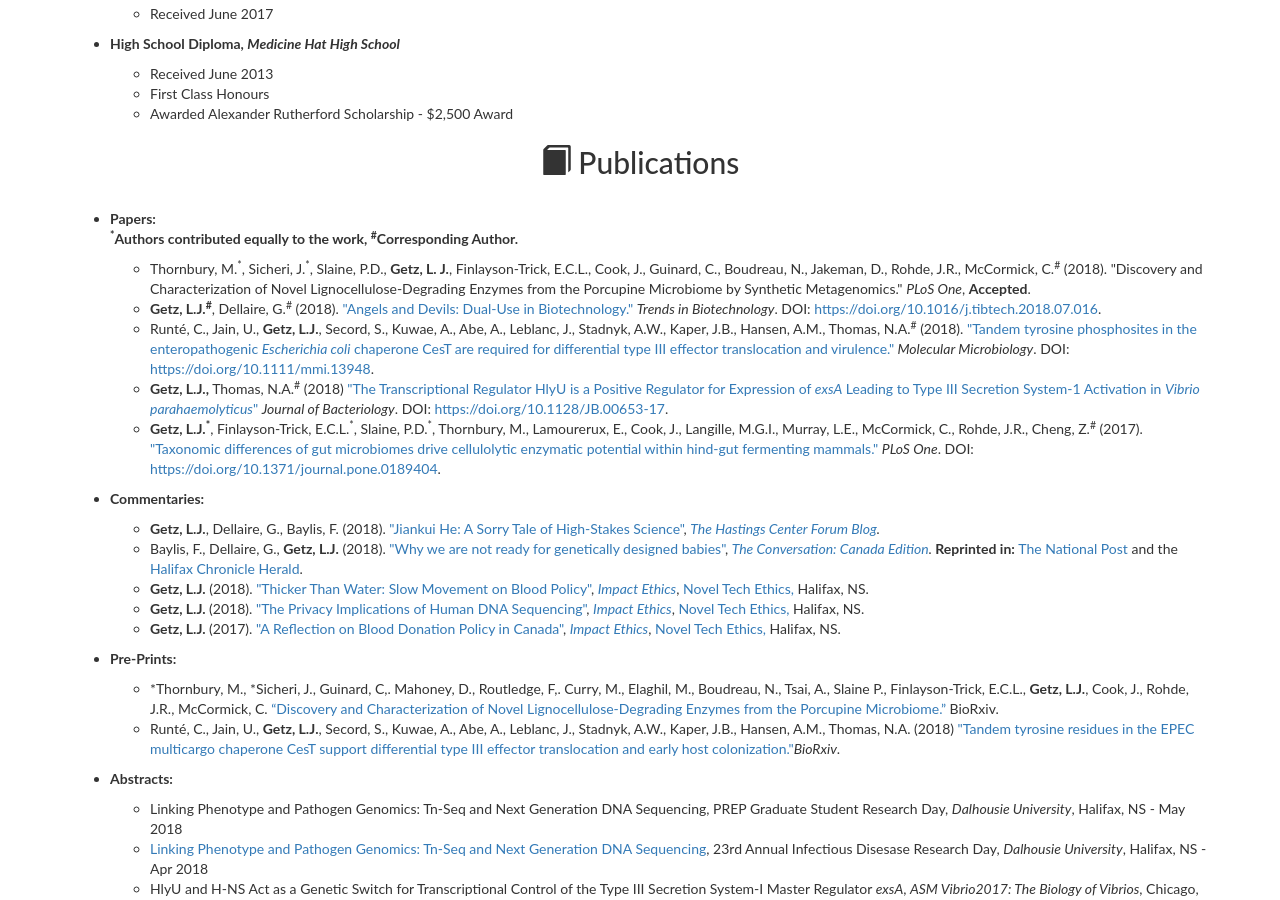
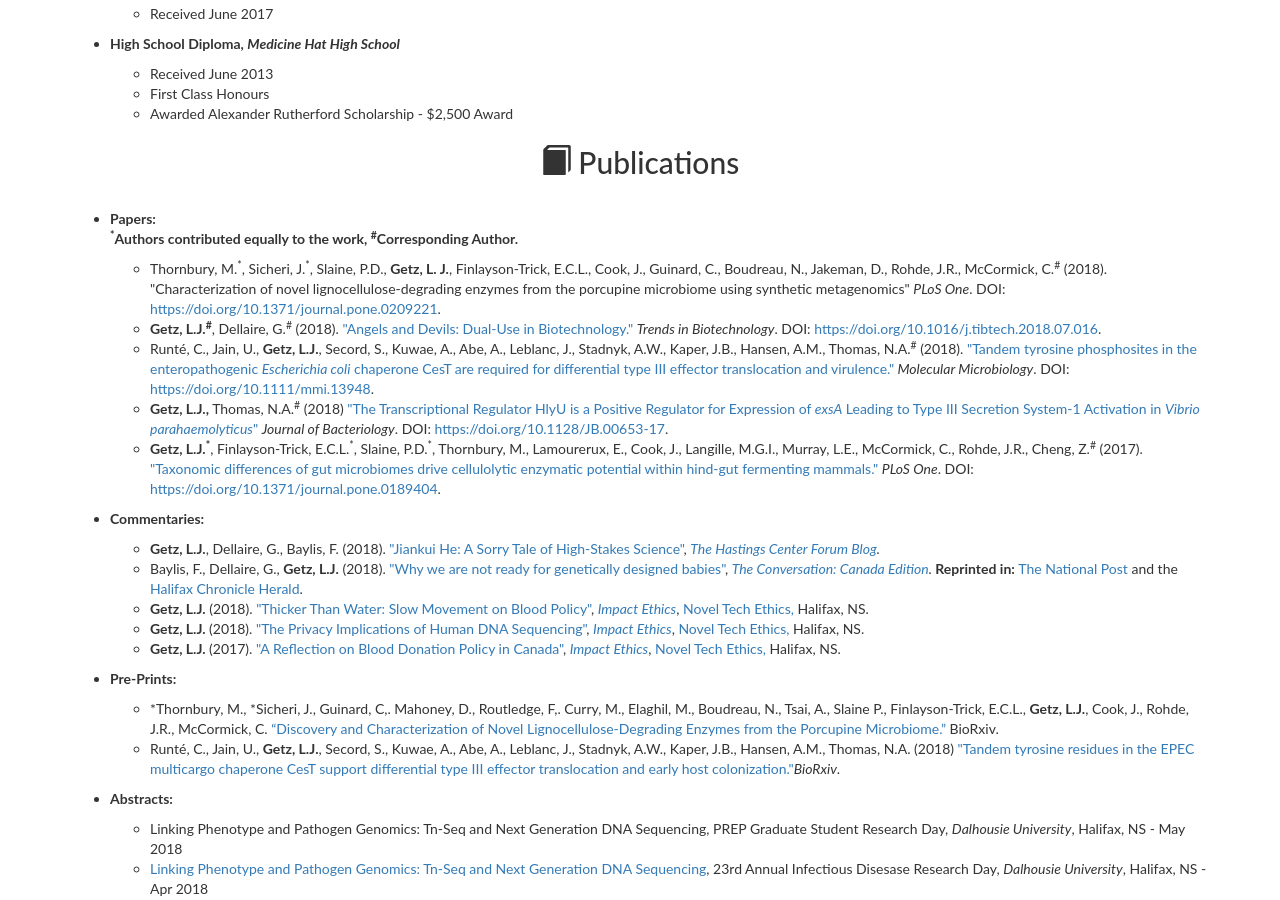
Before and after one commit to LandonGetz/OldCVWebsite, a Jekyll site: the page built from index.md, in a window 1280 px wide and 900 px high, scrolled down 2187 px. Built offline with Jekyll 4.4.1, drawn with Linux system fonts in a browser that asks for light colours; nearby versions of some CDN libraries.

Commit message:
Update to lignocellulose paper with link.

```diff
--- a/index.md
+++ b/index.md
@@ -123,7 +123,7 @@ scroll: true
 		</li>
 		<b><sup>*</sup>Authors contributed equally to the work, <sup>#</sup>Corresponding Author.</b>
             <ul id="sublist">
-                <li>Thornbury, M.<sup>*</sup>, Sicheri, J.<sup>*</sup>, Slaine, P.D., <b>Getz, L. J.</b>, Finlayson-Trick, E.C.L., Cook, J., Guinard, C., Boudreau, N., Jakeman, D., Rohde, J.R., McCormick, C.<sup>#</sup> (2018). "Discovery and Characterization of Novel Lignocellulose-Degrading Enzymes from the Porcupine Microbiome by Synthetic Metagenomics." <i>PLoS One</i>, <b>Accepted</b>.</li>
+                <li>Thornbury, M.<sup>*</sup>, Sicheri, J.<sup>*</sup>, Slaine, P.D., <b>Getz, L. J.</b>, Finlayson-Trick, E.C.L., Cook, J., Guinard, C., Boudreau, N., Jakeman, D., Rohde, J.R., McCormick, C.<sup>#</sup> (2018). "Characterization of novel lignocellulose-degrading enzymes from the porcupine microbiome using synthetic metagenomics" <i>PLoS One</i>. DOI: <a href="https://doi.org/10.1371/journal.pone.0209221" target="_blank">https://doi.org/10.1371/journal.pone.0209221</a>.</li>
 				<li><b>Getz, L.J.<sup>#</sup></b>, Dellaire, G.<sup>#</sup> (2018). <a href="https://www.cell.com/trends/biotechnology/fulltext/S0167-7799(18)30207-5" target="_blank">"Angels and Devils: Dual-Use in Biotechnology."</a> <i>Trends in Biotechnology</i>. DOI: <a href="https://doi.org/10.1016/j.tibtech.2018.07.016" target="_blank">https://doi.org/10.1016/j.tibtech.2018.07.016</a>.</li>
 				<li>Runté, C., Jain, U., <b>Getz, L.J.</b>, Secord, S., Kuwae, A., Abe, A., Leblanc, J., Stadnyk, A.W., Kaper, J.B., Hansen, A.M., Thomas, N.A.<sup>#</sup> (2018). <a href="http://onlinelibrary.wiley.com/doi/10.1111/mmi.13948/full" target="_blank">"Tandem tyrosine phosphosites in the enteropathogenic <i>Escherichia coli</i> chaperone CesT are required for differential type III effector translocation and virulence."</a><i> Molecular Microbiology</i>. DOI: <a href="https://doi.org/10.1111/mmi.13948" target="_blank">https://doi.org/10.1111/mmi.13948</a>.</li>
                 <li><b>Getz, L.J.,</b> Thomas, N.A.<sup>#</sup> (2018) <a href="http://jb.asm.org/content/200/15/e00653-17.abstract" target="_blank">"The Transcriptional Regulator HlyU is a Positive Regulator for Expression of <i>exsA</i> Leading to Type III Secretion System-1 Activation in <i>Vibrio parahaemolyticus</i>"</a> <i>Journal of Bacteriology</i>. DOI: <a href="https://doi.org/10.1128/JB.00653-17" target="_blank">https://doi.org/10.1128/JB.00653-17</a>.</li>
```
